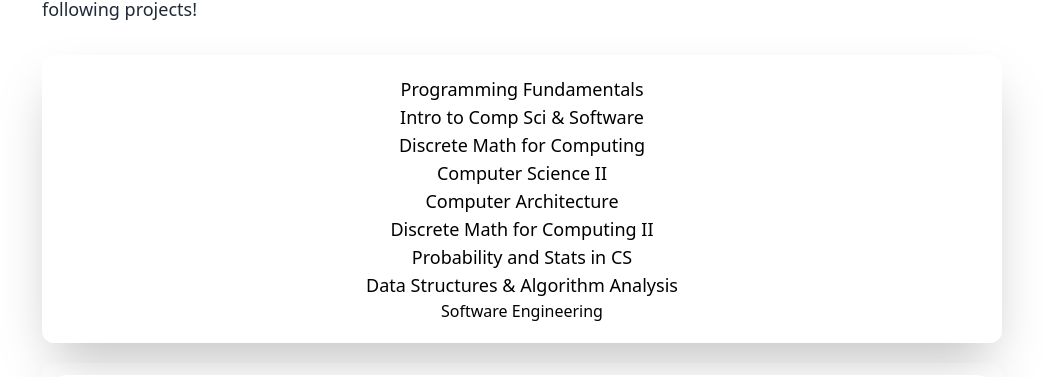
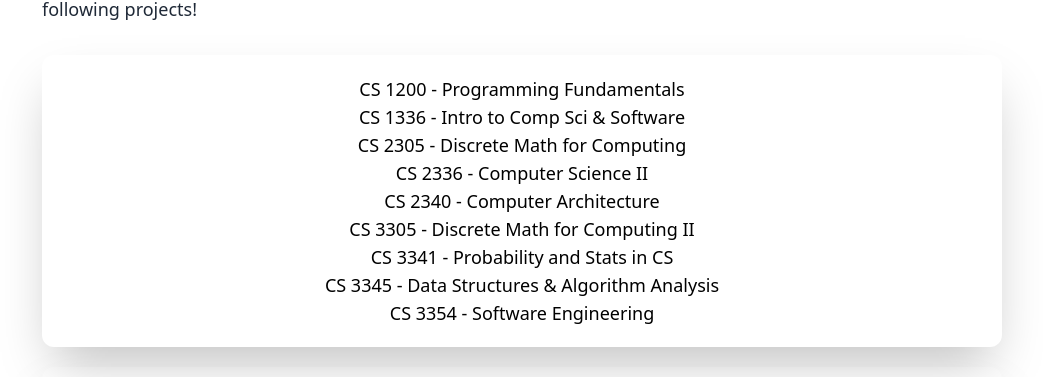
Before and after one commit to DavidTepeneu/DavidTepeneu.github.io, a Next.js app: page / in a window 1280 px wide. Shown: the part 1129-1506 px from the top of the page, without its empty margins (118-1161 px from the left). Built offline with nearby package versions, Linux system fonts and the light colour scheme.

Commit message:
More style choices

```diff
--- a/pages/index.js
+++ b/pages/index.js
@@ -64,31 +64,31 @@ export default function Home() {
             <div className="shadow-2xl dark:shadow-lg dark:shadow-white p-5 rounded-xl mb-5">
               <ul className="px-9 sm:list-disc sm:text-left md:list-none md:text-center lg:list-none lg:text-center text-xs lg:text-base md:text-sm">
                 <li className="dark:text-gray-300 lg:text-lg">
-                  Programming Fundamentals
+                  CS 1200 - Programming Fundamentals
                 </li>
                 <li className="dark:text-gray-300 lg:text-lg">
-                  Intro to Comp Sci & Software
+                  CS 1336 - Intro to Comp Sci & Software
                 </li>
                 <li className="dark:text-gray-300 lg:text-lg">
-                  Discrete Math for Computing
+                  CS 2305 - Discrete Math for Computing
                 </li>
                 <li className="dark:text-gray-300 lg:text-lg">
-                  Computer Science II
+                  CS 2336 - Computer Science II
                 </li>
                 <li className="dark:text-gray-300 lg:text-lg">
-                  Computer Architecture
+                  CS 2340 - Computer Architecture
                 </li>
                 <li className="dark:text-gray-300 lg:text-lg">
-                  Discrete Math for Computing II
+                  CS 3305 - Discrete Math for Computing II
                 </li>
                 <li className="dark:text-gray-300 lg:text-lg">
-                  Probability and Stats in CS
+                  CS 3341 - Probability and Stats in CS
                 </li>
                 <li className="dark:text-gray-300 lg:text-lg">
-                  Data Structures & Algorithm Analysis
+                  CS 3345 - Data Structures & Algorithm Analysis
                 </li>
-                <li className="dark:text-gray-300">
-                  Software Engineering
+                <li className="dark:text-gray-300 lg:text-lg">
+                  CS 3354 - Software Engineering
                 </li>
               </ul>
             </div>
```
